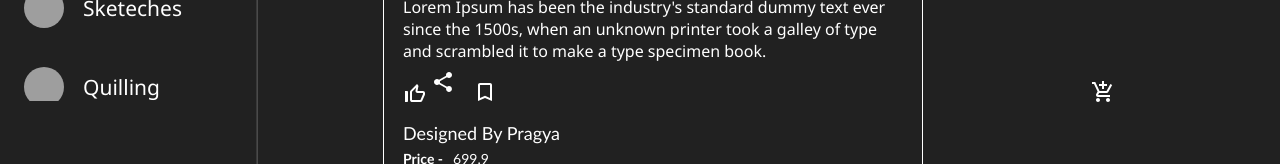
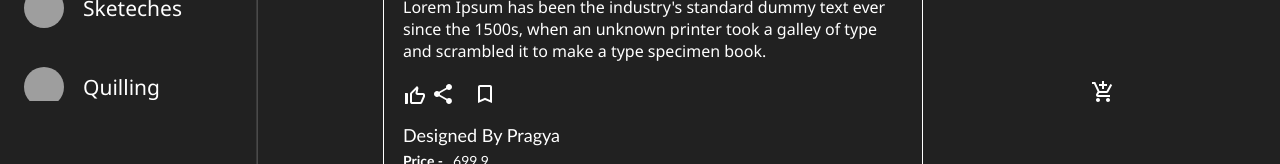
Before and after one commit to Pragyani/art-gallery, a React (Create React App) app: page / in a window 1280 px wide. Shown: the part 753-917 px from the top of the page. Built offline with nearby package versions, Linux system fonts and the light colour scheme; grey boxes are pictures that could not be loaded.

Commit message:
add : margin-top and color on hover im productDetail.js

```diff
--- a/src/ProductDetails/productDetail.css
+++ b/src/ProductDetails/productDetail.css
@@ -240,6 +240,12 @@
 .hrt-st{
     color: var(--color);
     cursor: pointer;
+    margin-top: 12px;
+
+}
+
+.hrt-st :hover{
+    color: rgb(90, 199, 218);
 }
 
 .post-icons{
```
